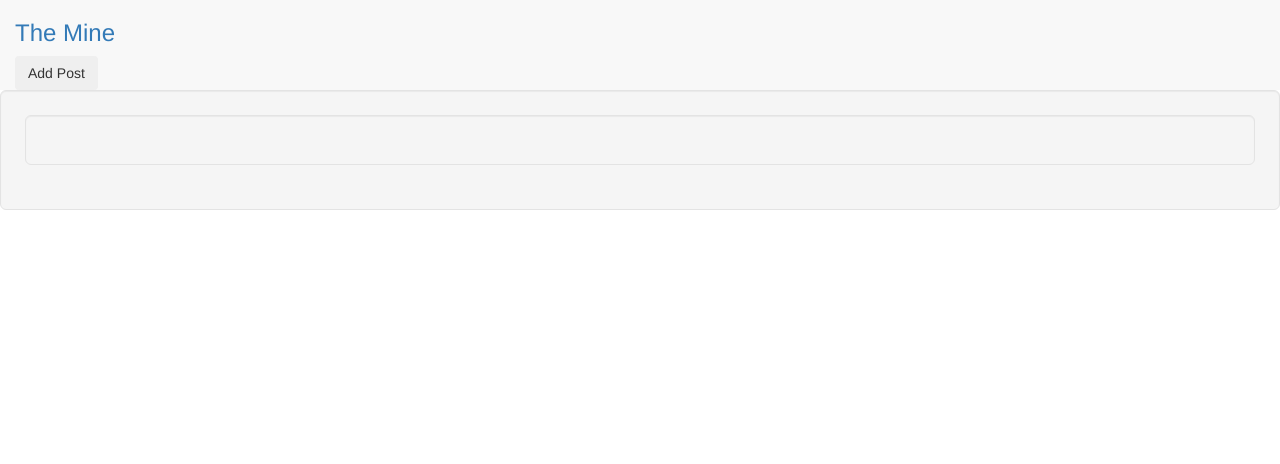
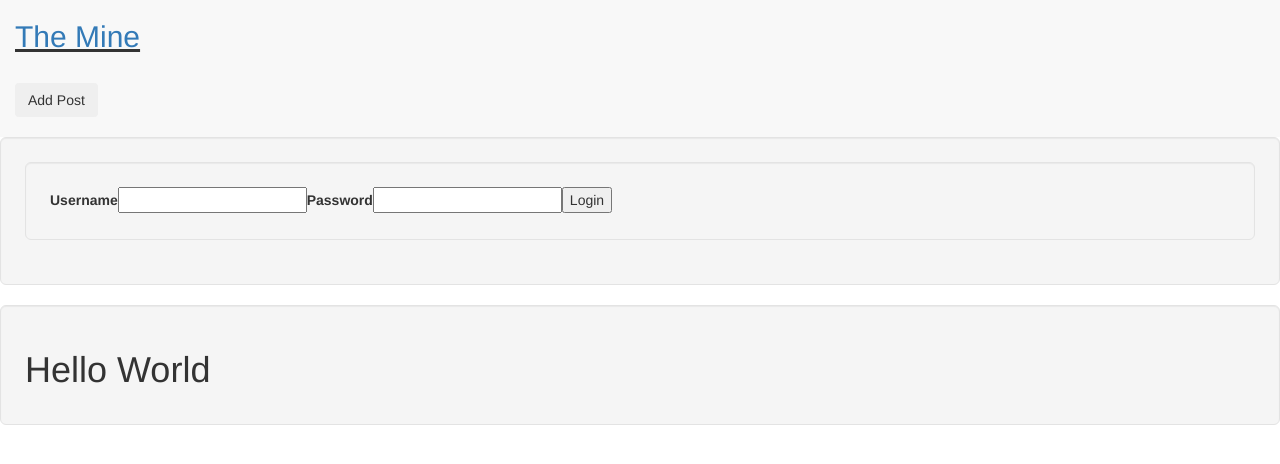
Before and after one commit to Bigminer106/reddit-clone, a Vue app: page / in a window 1280 px wide. Shown: the top 464 px of the page. Built offline with nearby package versions, Linux system fonts and the light colour scheme.

Commit message:
Added Post component

```diff
--- a/src/App.vue
+++ b/src/App.vue
@@ -2,16 +2,19 @@
   <div id="app">
     <navigation></navigation>
     <well></well>
+    <posts></posts>
   </div>
 </template>
 <script>
 import navigation from './components/navigation.vue'
 import well from './components/wellGroup.vue'
+import posts from './components/Posts.vue'
 export default {
   name: 'app',
   components: {
     navigation,
-    well
+    well,
+    posts
   }
 }
 </script>
--- /dev/null
+++ b/src/components/Posts.vue
@@ -0,0 +1,16 @@
+<template lang="html">
+  <div id="posts">
+    <div class="well well-lg">
+      <h1>Hello World</h1>
+    </div>
+  </div>
+</template>
+
+<script>
+export default {
+  name: 'posts'
+}
+</script>
+
+<style lang="css">
+</style>
--- a/src/components/navigation.vue
+++ b/src/components/navigation.vue
@@ -3,8 +3,8 @@
     <nav class="navbar-default">
       <div class="container-fluid">
         <div class="navbar-header">
-          <h3><a href="#" class="return">The Mine</a></h3>
-          <button type="button" name="Add Post" class="btn">Add Post</button>
+          <h2><a href="#" class="return">The Mine</a></h2><br>
+          <button type="button" name="Add Post" class="btn">Add Post</button><br><br>
         </div>
       </div>
     </nav>
@@ -18,4 +18,7 @@ export default {
 </script>
 
 <style>
+h2 {
+  text-decoration: underline;
+}
 </style>
--- a/src/components/wellGroup.vue
+++ b/src/components/wellGroup.vue
@@ -1,18 +1,11 @@
 <template>
   <div class="well well-lg" id="wellgroup">
-    <!-- <div class="well well-lg">
-      <label for="name-input">Name</label>
-      <input type="text" name="name-input" id="name-input">
+    <div class="well well-lg">
       <label for="username-input">Username</label>
       <input type="text" name="username-input" id="username">
-      <label for="url-input">URL</label>
-      <input type="text" name="url-input" id="url">
-      <button>CLICK ME</button>
-    </div> -->
-    <div class="well well-lg" id="posts">
-      <h1 v-for="name in names">{{ names.name }}</h1>
-      <h2 v-for="username in names">{{ names.username }}</h2>
-      <h3 v-for="url in names">{{ names.url }}</h3>
+      <label for="password-input">Password</label>
+      <input type="text" name="password-input" id="url">
+      <button>Login</button>
     </div>
   </div>
 </template>
@@ -25,22 +18,22 @@ export default {
       {
         name: 'Adam',
         username: 'Bigminer106',
-        url: 'miner.adam1@hotmail.com'
+        password: 'dummyPW1'
       },
       {
         name: 'Will',
         username: 'Kelaintheglass',
-        url: 'miner.adam1@hotmail.com'
+        url: 'dummyPW2'
       },
       {
         name: 'Marlena',
         username: 'SnekMomma',
-        url: 'miner.adam1@hotmail.com'
+        url: 'dummyPW3'
       },
       {
         name: 'Michael',
         username: 'BalagnalikeLasagna',
-        url: 'miner.adam1@hotmail.com'
+        url: 'dummyPW4'
       }
     ]
   }
```
